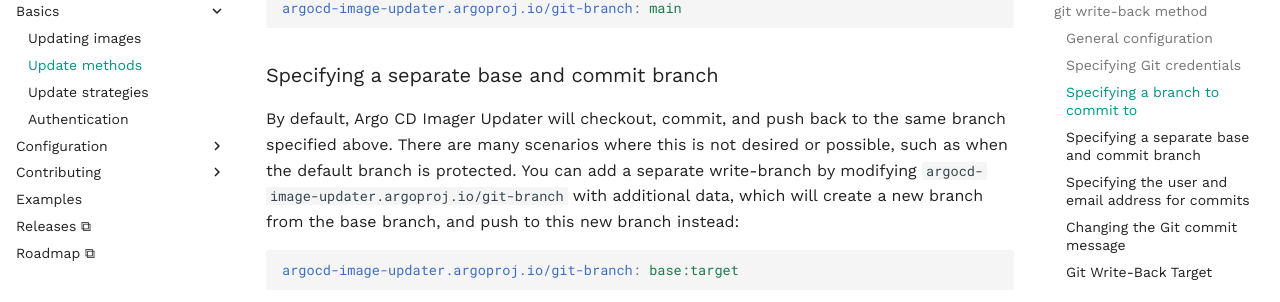
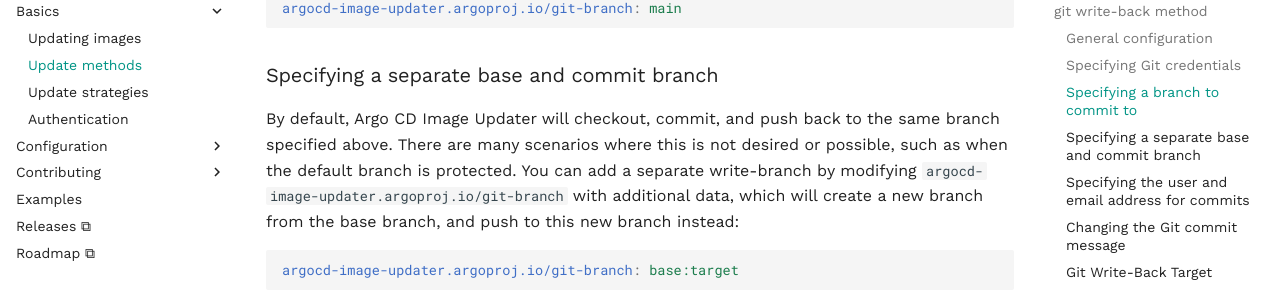
Before and after one commit to argoproj-labs/argocd-image-updater, an MkDocs documentation site: the page built from docs/basics/update-methods.md, in a window 1280 px wide and 900 px high, scrolled down 3471 px. Shown: the part 151-453 px from the top of the window. Built offline with MkDocs 1.6.1 and Material for MkDocs 9.7.7, drawn with Linux system fonts in a browser that asks for light colours; comment, search, counter and statistics services are not loaded; some of the changed text lies outside the part shown.

Commit message:
docs: Fixed typo (#589)
Signed-off-by: Jarvis Yang <jarvis.yang@recurohealth.com>

```diff
--- a/docs/basics/update-methods.md
+++ b/docs/basics/update-methods.md
@@ -162,7 +162,7 @@ argocd-image-updater.argoproj.io/git-branch: main
 
 ### <a name="method-git-base-commit-branch"></a>Specifying a separate base and commit branch
 
-By default, Argo CD Imager Updater will checkout, commit, and push back to the
+By default, Argo CD Image Updater will checkout, commit, and push back to the
 same branch specified above. There are many scenarios where this is not
 desired or possible, such as when the default branch is protected. You can
 add a separate write-branch by modifying `argocd-image-updater.argoproj.io/git-branch`
```
Also changed, not shown: other parts of docs/basics/update-methods.md (+1 -1 lines), docs/basics/authentication.md (+2 -2 lines), docs/basics/update.md (+1 -1 lines), docs/install/reference.md (+1 -1 lines).
